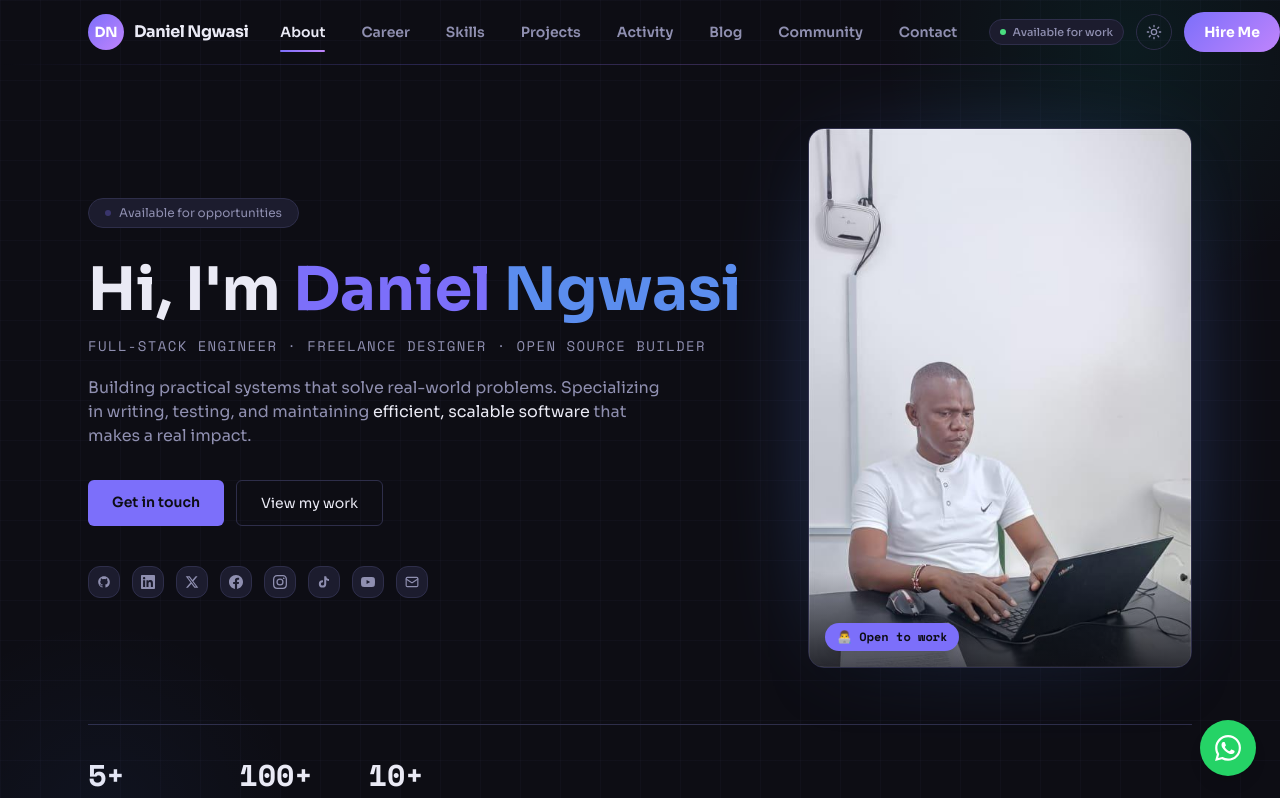
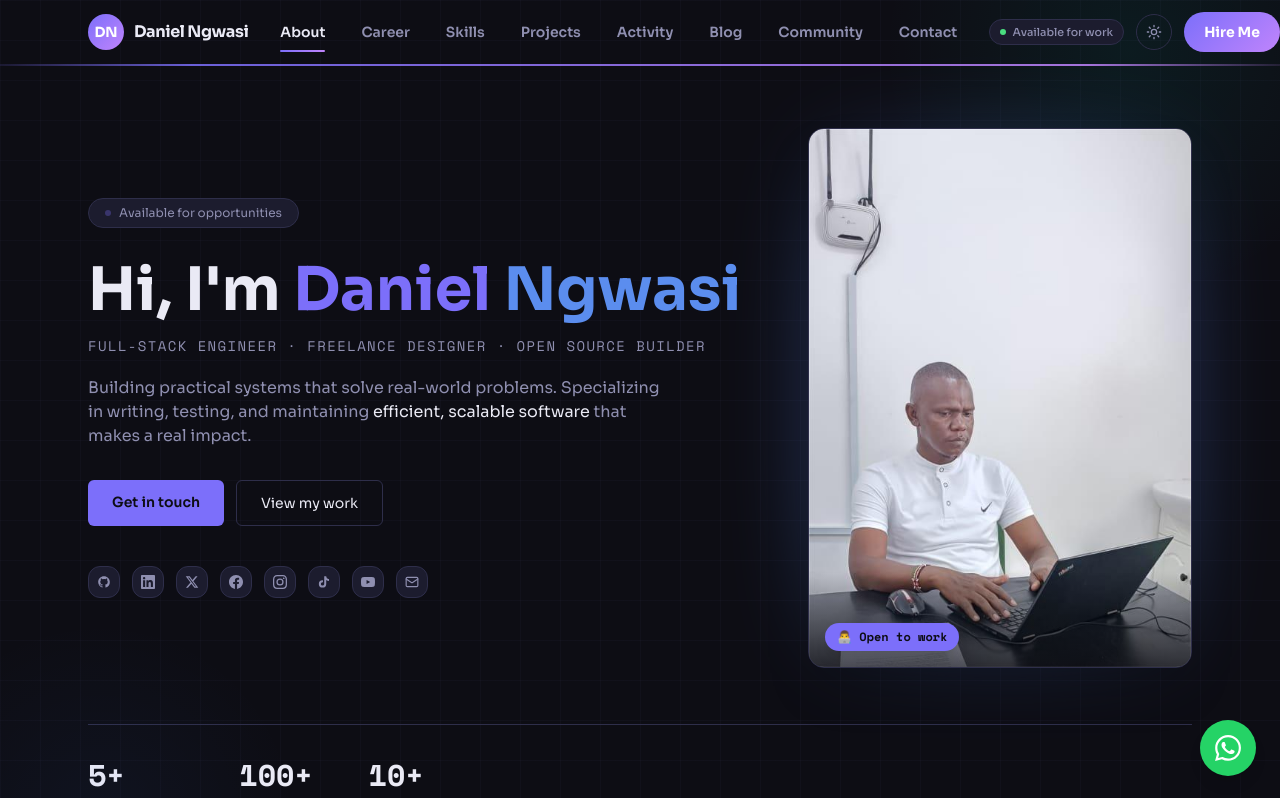
Before and after one commit to Dantechdevs/ngwasidaniel, a Next.js app: page / in a window 1280 px wide. Shown: the top 798 px of the page. Built offline with nearby package versions, Linux system fonts and the light colour scheme.

Commit message:
style(nav): increase divider visibility — thicker, higher opacity, added glow on scroll

```diff
--- a/src/components/Navbar.tsx
+++ b/src/components/Navbar.tsx
@@ -128,8 +128,10 @@ export default function Navbar() {
       {/* Persistent divider — subtle at the top of the page, fuller once scrolled */}
       <div className="h-px w-full transition-opacity duration-300"
         style={{
-          background: 'linear-gradient(90deg, transparent, var(--cyan), var(--purple), transparent)',
-          opacity: scrolled ? 0.5 : 0.25,
+          background: 'linear-gradient(90deg, rgba(124,111,250,0.15), var(--cyan) 15%, var(--purple) 85%, rgba(192,132,252,0.15))',
+          height: '2px',
+          opacity: scrolled ? 1 : 0.85,
+          boxShadow: scrolled ? '0 1px 8px rgba(124,111,250,0.35)' : 'none',
         }} />
 
       {/* Mobile menu */}
```
